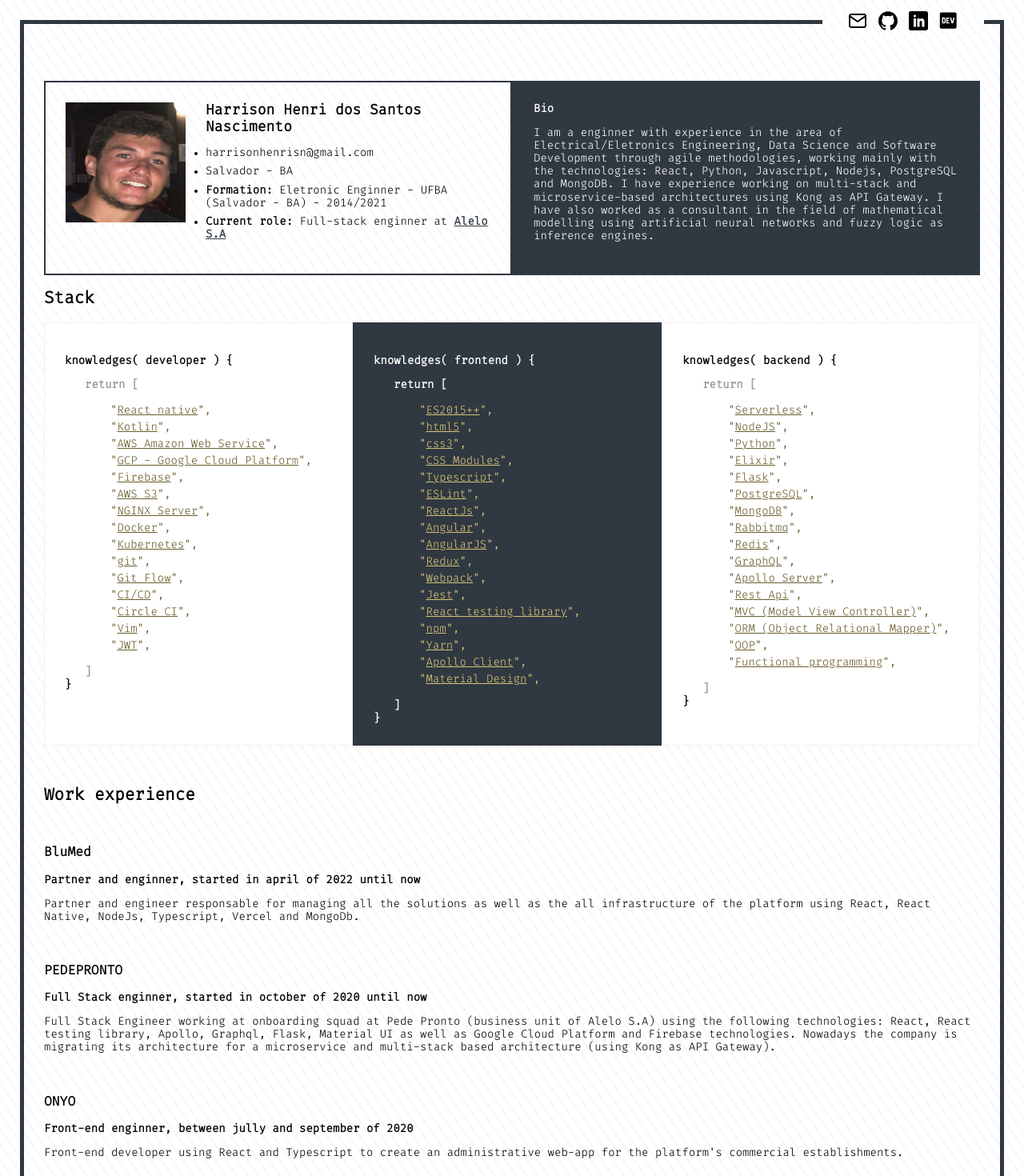
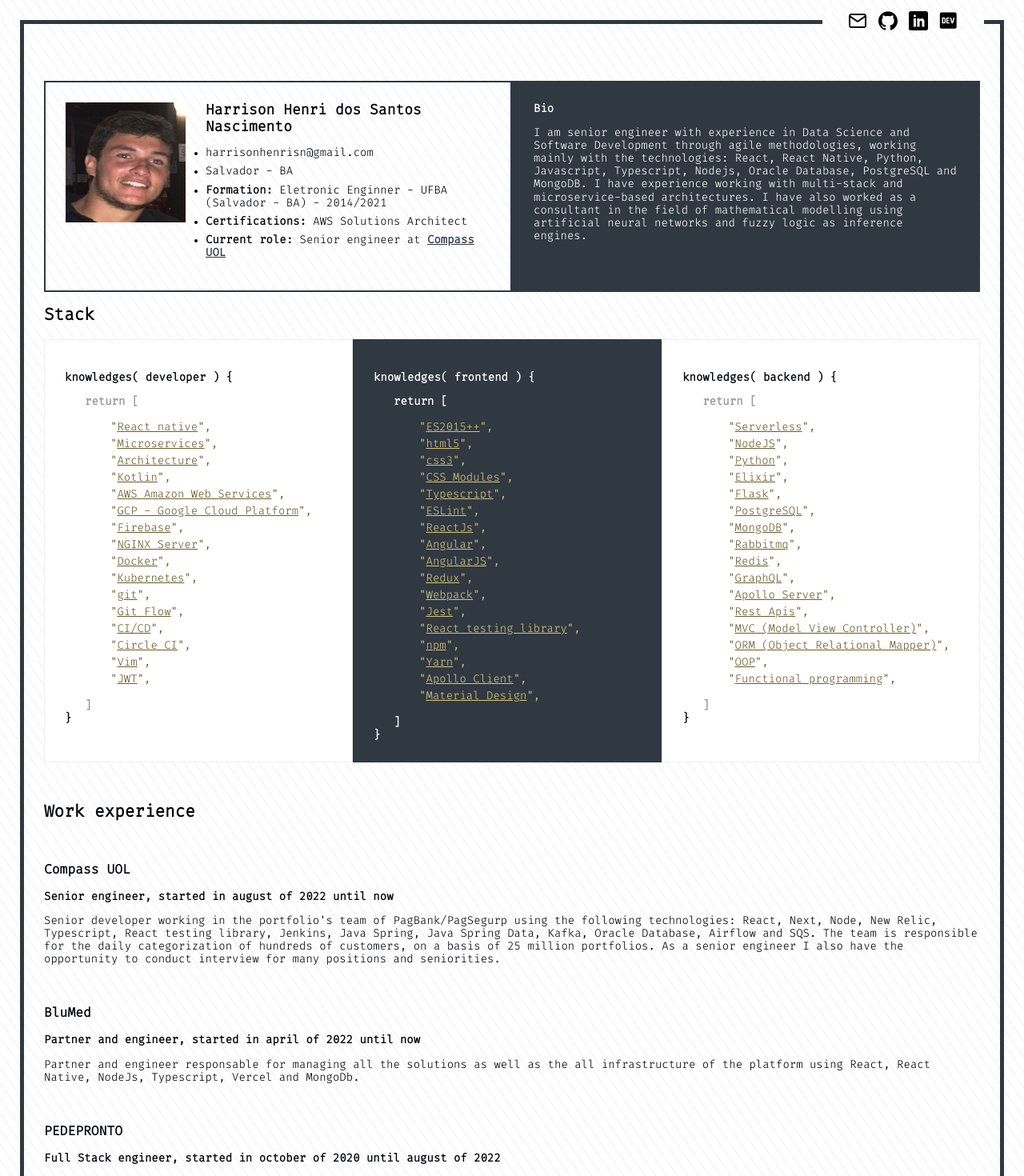
Before and after one commit to harrisonhenri/harrisonhenri.github.io, a React (Create React App) app: page / in a window 1280 px wide. Shown: the top 1470 px of the page at 80% size. Built offline with nearby package versions, Linux system fonts and the light colour scheme.

Commit message:
fix: minor fix

```diff
--- a/src/components/Header/Header.jsx
+++ b/src/components/Header/Header.jsx
@@ -37,6 +37,16 @@
               {formatMessage(
                 {
                   id: 'header.info.formation',
+                },
+                {
+                  strong: str => <strong key={str}>{str}</strong>,
+                },
+              )}
+            </li>
+            <li className={style.item}>
+              {formatMessage(
+                {
+                  id: 'header.info.certification',
                 },
                 {
                   strong: str => <strong key={str}>{str}</strong>,
--- a/src/components/Header/intl.enUS.js
+++ b/src/components/Header/intl.enUS.js
@@ -5,13 +5,14 @@
     location: 'Salvador - BA',
     formation:
       '<strong>Formation:</strong> Eletronic Enginner - UFBA (Salvador - BA) - 2014/2021',
+    certification: '<strong>Certifications:</strong> AWS Solutions Architect',
     employ:
-      '<strong>Current role:</strong> Full-stack enginner at <company>Alelo S.A</company>',
+      '<strong>Current role:</strong> Senior engineer at <company>Compass UOL</company>',
   },
   bio: {
     title: 'Bio',
     paragraph:
-      'I am a enginner with experience in the area of Electrical/Eletronics Engineering, Data Science and Software Development through agile methodologies, working mainly with the technologies: React, Python, Javascript, Nodejs, PostgreSQL and MongoDB. I have experience working on multi-stack and microservice-based architectures using Kong as API Gateway. I have also worked as a consultant in the field of mathematical modelling using artificial neural networks and fuzzy logic as inference engines.',
+      'I am senior engineer with experience in Data Science and Software Development through agile methodologies, working mainly with the technologies: React, React Native, Python, Javascript, Typescript, Nodejs, Oracle Database, PostgreSQL and MongoDB. I have experience working with multi-stack and microservice-based architectures. I have also worked as a consultant in the field of mathematical modelling using artificial neural networks and fuzzy logic as inference engines.',
   },
 };
 
--- a/src/components/Header/intl.ptBR.js
+++ b/src/components/Header/intl.ptBR.js
@@ -5,13 +5,14 @@
     location: 'Salvador - BA',
     formation:
       '<strong>Formação:</strong> Engenharia Eletrônica - UFBA (Salvador - BA) - 2014/2021',
+    certification: '<strong>Certificados:</strong> AWS Solutions Architect',
     employ:
-      '<strong>Ocupação:</strong> Desenvolvedor Full-stack na <company>PEDEPRONTO</company>',
+      '<strong>Ocupação:</strong> Desenvolvedor sênior na <company>Compass UOL</company>',
   },
   bio: {
     title: 'Bio',
     paragraph:
-      'Sou um desenvolvedor com experiência na área de Engenharia Elétrica/Eletrônica, Ciência de Dados e Desenvolvimento de Software através de metodologias ágeis, atuando principalmente com as tecnologias: React, Python, Javascript, Nodejs, PostgreSQL e MongoDB. Tenho a experiência de trabalhar em arquiteturas multi-stack e baseadas em microserviços usando o Kong como API Gateway. Também trabalhei como consultor na área de modelagem matemática usando redes neurais artificiais e lógica fuzzy como motores de inferência.',
+      'Sou engenheiro sênior com experiência na área de Ciência de Dados e Desenvolvimento de Software através de metodologias ágeis, trabalhando principalmente com as tecnologias: React, React Native, Python, Javascript, Typescript, Nodejs, Oracle Database, PostgreSQL e MongoDB. Tenho experiência em trabalhar com arquiteturas multi-stack e baseadas em microsserviços. Também trabalhei como consultor na área de modelagem matemática usando redes neurais artificiais e lógica fuzzy como motores  de inferência.',
   },
 };
 
--- a/src/components/Jobs/intl.enUS.js
+++ b/src/components/Jobs/intl.enUS.js
@@ -2,23 +2,30 @@
 
 const jobs_enUS = {
   title: 'Work experience',
+  [LTDA.COMPASS_UOL]: {
+    company: 'Compass UOL',
+    employ: 'Senior engineer',
+    date: 'started in august of 2022 until now',
+    description:
+      "Senior developer working in the portfolio's team of PagBank/PagSegurp using the following technologies: React, Next, Node, New Relic, Typescript, React testing library, Jenkins, Java Spring, Java Spring Data, Kafka, Oracle Database, Airflow and SQS. The team is responsible for the daily categorization of hundreds of customers, on a basis of 25 million portfolios. As a senior engineer I also have the opportunity to conduct interview for many positions and seniorities.",
+  },
   [LTDA.BLUMED]: {
     company: 'BluMed',
-    employ: 'Partner and enginner',
+    employ: 'Partner and engineer',
     date: 'started in april of 2022 until now',
     description:
       'Partner and engineer responsable for managing all the solutions as well as the all infrastructure of the platform using React, React Native, NodeJs, Typescript, Vercel and MongoDb.',
   },
   [LTDA.PEDEPRONTO]: {
     company: 'PEDEPRONTO',
-    employ: 'Full Stack enginner',
-    date: 'started in october of 2020 until now',
+    employ: 'Full Stack engineer',
+    date: 'started in october of 2020 until august of 2022',
     description:
       'Full Stack Engineer working at onboarding squad at Pede Pronto (business unit of Alelo S.A) using the following technologies: React, React testing library, Apollo, Graphql, Flask, Material UI as well as Google Cloud Platform and Firebase technologies. Nowadays the company is migrating its architecture for a microservice and multi-stack based architecture (using Kong as API Gateway).',
   },
   [LTDA.ONYO]: {
     company: 'ONYO',
-    employ: 'Front-end enginner',
+    employ: 'Front-end engineer',
     date: 'between jully and september of 2020',
     description:
       "Front-end developer using React and Typescript to create an administrative web-app for the platform's commercial establishments.",
--- a/src/components/Jobs/intl.ptBR.js
+++ b/src/components/Jobs/intl.ptBR.js
@@ -1,7 +1,14 @@
 import { LTDA } from '../../constants/ltda';
 
 const jobs_ptBR = {
-  title: 'Work experience',
+  title: 'Experiência de trabalho',
+  [LTDA.COMPASS_UOL]: {
+    company: 'Compass UOL',
+    employ: 'Engenheiro Sênior',
+    date: 'início em agosto de 2022 até hoje',
+    description:
+      'Desenvolvedor sênior atuando no time de encarteiramento da PagBank/PagSeguro usando as seguintes tecnologias: React, Next, Node, New Relic, Typescript, React testing library, Jenkins, Java Spring, Java Spring Data, Kafka, Oracle Database, Airflow e SQS. A equipe é responsável pelo encarteiramento diário de centenas de clientes, em uma base de 25 milhões de carteiras. Como engenheiro sênior, também tenho a oportunidade de realizar entrevistas para diversos cargos e senioridades.',
+  },
   [LTDA.BLUMED]: {
     company: 'BluMed',
     employ: 'Engenheiro e sócio',
@@ -12,7 +19,7 @@
   [LTDA.PEDEPRONTO]: {
     company: 'PEDEPRONTO',
     employ: 'Desenvolvedor Fullstack pleno',
-    date: 'início em outubro de 2020 até hoje',
+    date: 'início em outubro à agosto de 2020',
     description:
       'Desenvolvedor full-stack pleno atuando no time de onboarding do Pede Pronto (unidade de negócios da Alelo S.A) usando as seguintes tecnologias: React, Typescript, React testing library, Apollo, Graphql, Flask, Material UI, assim como todo o ecossistema do Gcloud e Firebase. Atualmente a empresa está migrando sua arquitetura para uma arquitetura baseada em microsserviços (usando o Kong como API Gateway)',
   },
--- a/src/components/Stack/intl.enUS.js
+++ b/src/components/Stack/intl.enUS.js
@@ -10,12 +10,13 @@
   closeObj: '}',
   [OTHER_SKILLS]: {
     title: 'knowledges( developer ) {',
+    [STACK[OTHER_SKILLS].ARCHITECTURE]: 'Architecture',
+    [STACK[OTHER_SKILLS].MICROSERVICES]: 'Microservices',
     [STACK[OTHER_SKILLS].RN]: 'React native',
     [STACK[OTHER_SKILLS].KOTLIN]: 'Kotlin',
-    [STACK[OTHER_SKILLS].AWS]: 'AWS Amazon Web Service',
+    [STACK[OTHER_SKILLS].AWS]: 'AWS Amazon Web Services',
     [STACK[OTHER_SKILLS].GCP]: 'GCP - Google Cloud Platform',
     [STACK[OTHER_SKILLS].FIREBASE]: 'Firebase',
-    [STACK[OTHER_SKILLS].AWS_S3]: 'AWS S3',
     [STACK[OTHER_SKILLS].DOCKER]: 'Docker',
     [STACK[OTHER_SKILLS].KUBERNETES]: 'Kubernetes',
     [STACK[OTHER_SKILLS].NGINX]: 'NGINX Server',
@@ -38,7 +39,7 @@
     [STACK[BACKEND].RABBIT_MQ]: 'Rabbitmq',
     [STACK[BACKEND].REDIS]: 'Redis',
     [STACK[BACKEND].GRAPHQL]: 'GraphQL',
-    [STACK[BACKEND].REST_API]: 'Rest Api',
+    [STACK[BACKEND].REST_API]: 'Rest Apis',
     [STACK[BACKEND].OOP]: 'OOP',
     [STACK[BACKEND].MVC]: 'MVC (Model View Controller)',
     [STACK[BACKEND].ORM]: 'ORM (Object Relational Mapper)',
--- a/src/components/Stack/intl.ptBR.js
+++ b/src/components/Stack/intl.ptBR.js
@@ -10,12 +10,13 @@
   closeObj: '}',
   [OTHER_SKILLS]: {
     title: 'conhecimentos( desenvolvedor ) {',
+    [STACK[OTHER_SKILLS].ARCHITECTURE]: 'Arquitetura',
+    [STACK[OTHER_SKILLS].MICROSERVICES]: 'Microsserviços',
     [STACK[OTHER_SKILLS].RN]: 'React native',
     [STACK[OTHER_SKILLS].KOTLIN]: 'Kotlin',
-    [STACK[OTHER_SKILLS].AWS]: 'AWS Amazon Web Service',
+    [STACK[OTHER_SKILLS].AWS]: 'AWS Amazon Web Services',
     [STACK[OTHER_SKILLS].GCP]: 'GCP - Google Cloud Platform',
     [STACK[OTHER_SKILLS].FIREBASE]: 'Firebase',
-    [STACK[OTHER_SKILLS].AWS_S3]: 'AWS S3',
     [STACK[OTHER_SKILLS].DOCKER]: 'Docker',
     [STACK[OTHER_SKILLS].KUBERNETES]: 'Kubernetes',
     [STACK[OTHER_SKILLS].NGINX]: 'NGINX Server',
@@ -38,7 +39,7 @@
     [STACK[BACKEND].RABBIT_MQ]: 'Rabbitmq',
     [STACK[BACKEND].REDIS]: 'Redis',
     [STACK[BACKEND].GRAPHQL]: 'GraphQL',
-    [STACK[BACKEND].REST_API]: 'Rest Api',
+    [STACK[BACKEND].REST_API]: 'Rest Apis',
     [STACK[BACKEND].OOP]: 'Programação Orientada a Objetos',
     [STACK[BACKEND].MVC]: 'MVC (Model View Controller)',
     [STACK[BACKEND].ORM]: 'ORM (Object Relational Mapper)',
--- a/src/constants/ltda.js
+++ b/src/constants/ltda.js
@@ -1,4 +1,5 @@
 const LTDA = Object.freeze({
+  COMPASS_UOL: 'COMPASS UOL',
   BLUMED: 'BLUMED',
   PEDEPRONTO: 'PEDEPRONTO',
   ONYO: 'ONYO',
--- a/src/constants/stack.js
+++ b/src/constants/stack.js
@@ -3,11 +3,12 @@
 const STACK = Object.freeze({
   [SKILLS.OTHER_SKILLS]: Object.freeze({
     RN: 'RN',
+    MICROSERVICES: 'MICROSERVICES',
+    ARCHITECTURE: 'ARCHITECTURE',
     KOTLIN: 'KOTLIN',
     AWS: 'AWS',
     GCP: 'GCP',
     FIREBASE: 'Firebase',
-    AWS_S3: 'AWS_S3',
     NGINX: 'NGINX',
     DOCKER: 'DOCKER',
     KUBERNETES: 'KUBERNETES',
```
